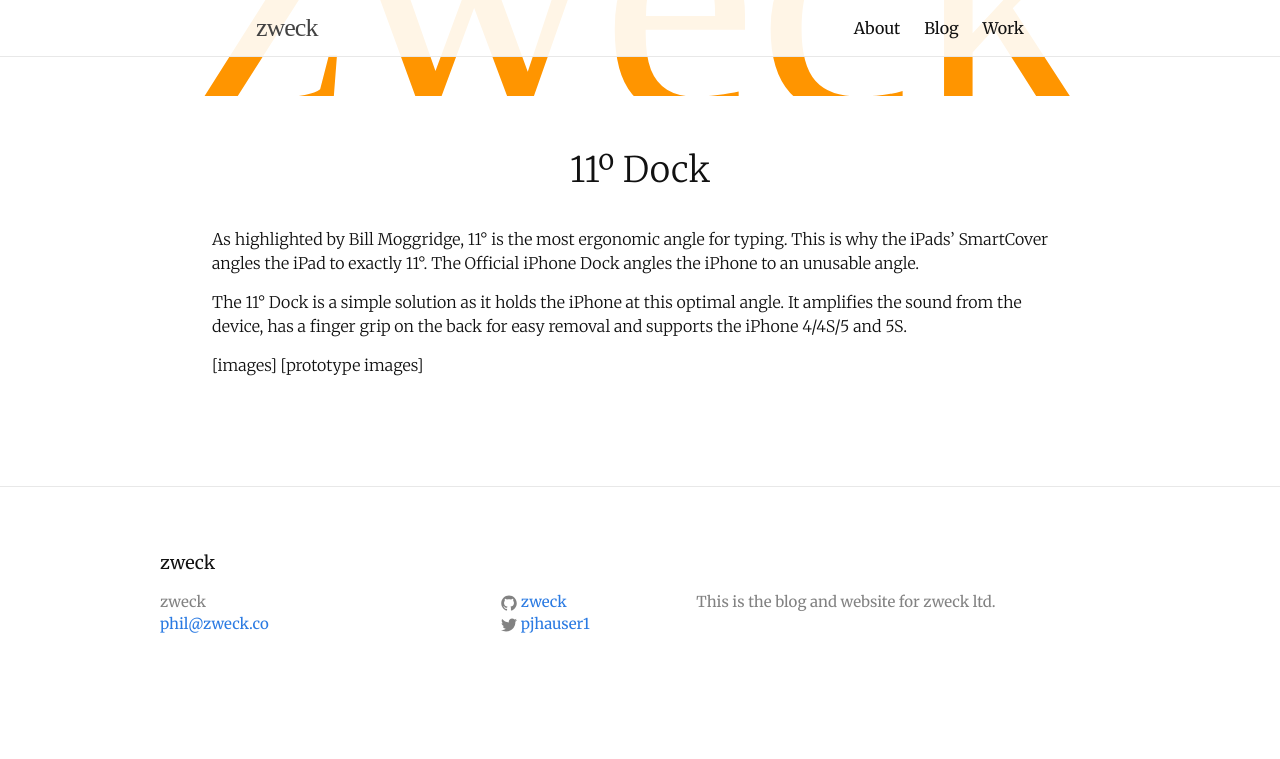
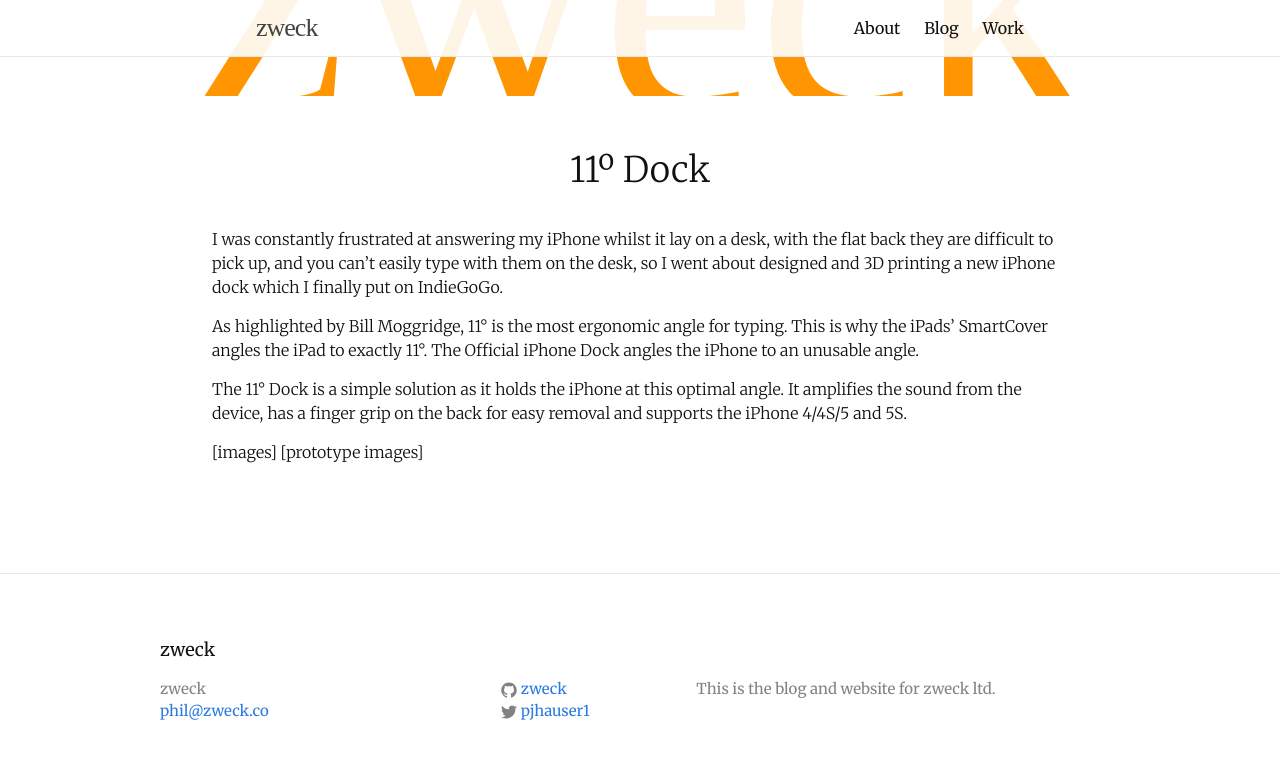
Before and after one commit to zweck/zweck.github.io, a Jekyll site: the page built from _posts/2016-4-22-11degreedock.md, in a window 1280 px wide. Shown: the top 759 px of the page. Built offline with Jekyll 4.4.1, drawn with Linux system fonts in a browser that asks for light colours; some web fonts are replaced.

Commit message:
Created :_posts/2016-4-22-11degreedock.md

```diff
--- a/_posts/2016-4-22-11degreedock.md
+++ b/_posts/2016-4-22-11degreedock.md
@@ -5,6 +5,8 @@
 categories: portfolio
 img: /img/dock.png
 ---
+I was constantly frustrated at answering my iPhone whilst it lay on a desk, with the flat back they are difficult to pick up, and you can't easily type with them on the desk, so I went about designed and 3D printing a new iPhone dock which I finally put on IndieGoGo.
+
 As highlighted by Bill Moggridge, 11° is the most ergonomic angle for typing. This is why the iPads’ SmartCover angles the iPad to exactly 11°. The Official iPhone Dock angles the iPhone to an unusable angle.
 
 The 11° Dock is a simple solution as it holds the iPhone at this optimal angle. It amplifies the sound from the device, has a finger grip on the back for easy removal and supports the iPhone 4/4S/5 and 5S.
```
